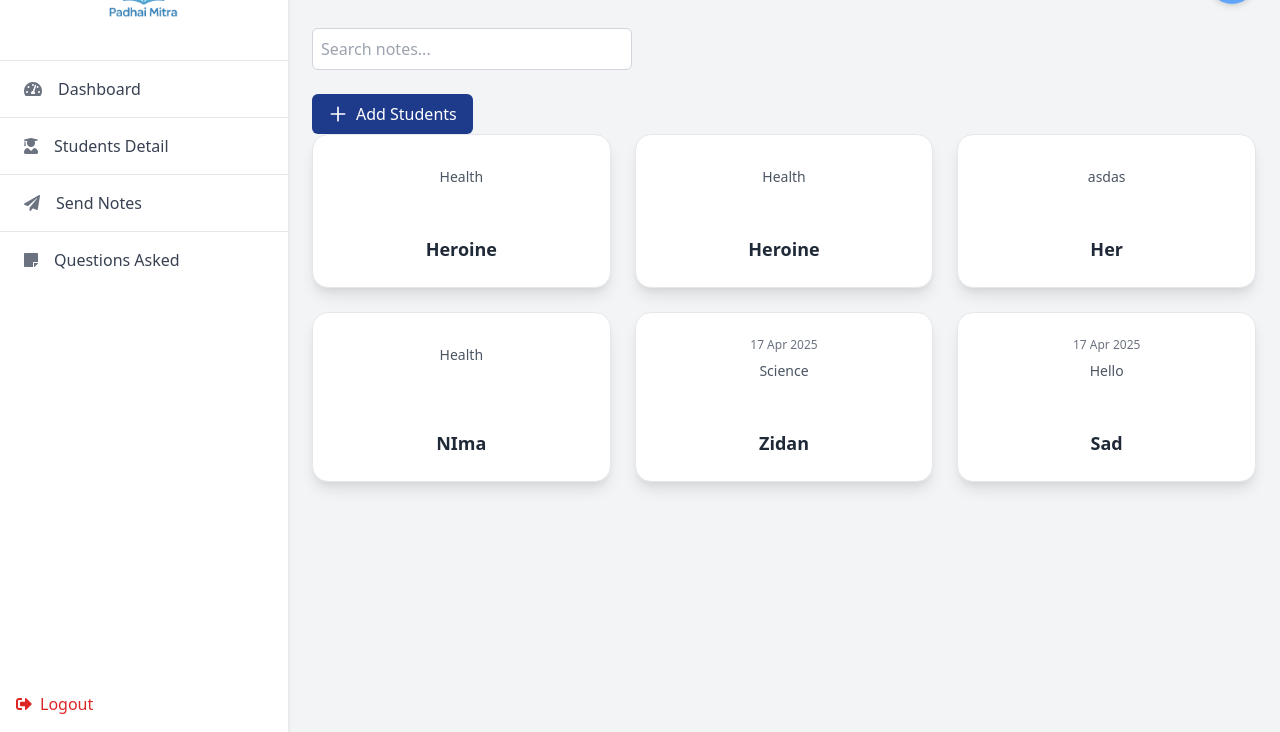
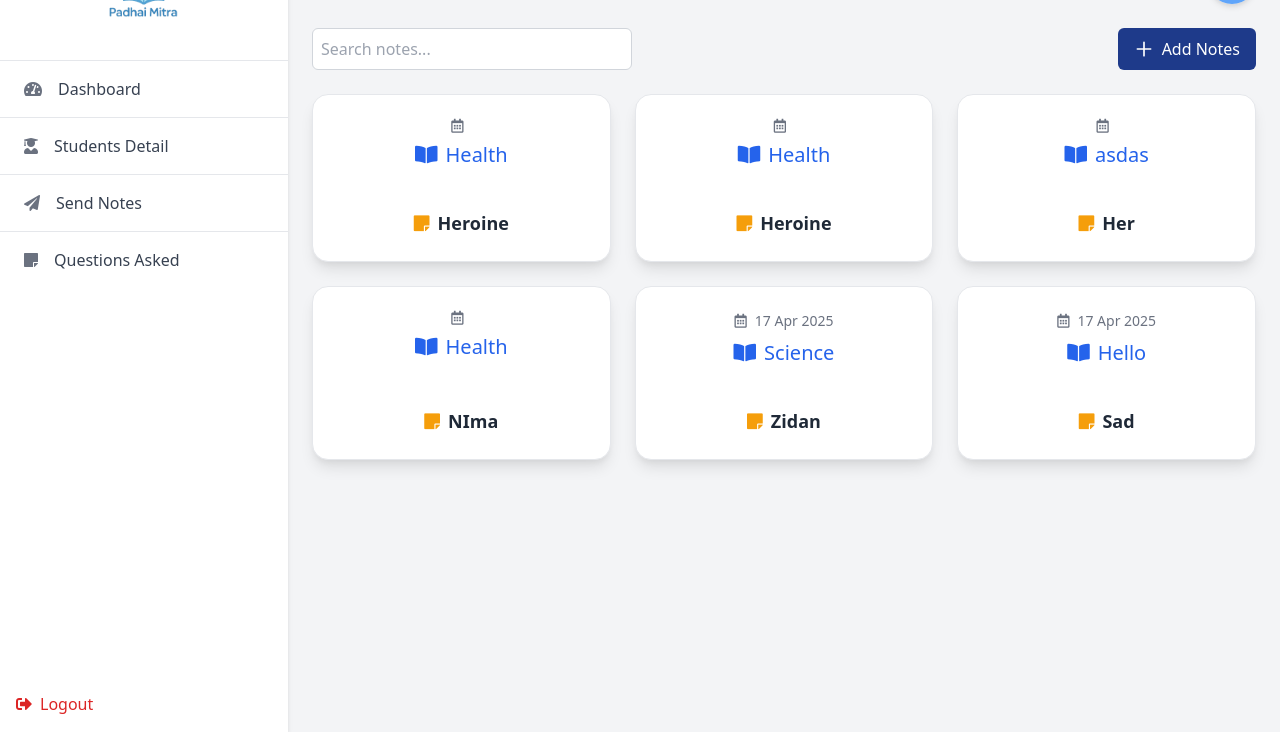
Before and after one commit to KilluaZ01/Padhai-mitra, a Django app: page /teacher_notes/ in a window 1280 px wide. Shown: the part 68-800 px from the top of the page. Run offline with Django 5.2, Linux system fonts and the light colour scheme; a user stored in the database is signed in; data comes from the database, SQL or seed files in the repository; both versions use the stored data as it was after the commit; some libraries are stand-ins or nearby versions.

Commit message:
Starting Commit

```diff
--- a/sathi/templates/teacher_notes.html
+++ b/sathi/templates/teacher_notes.html
@@ -110,11 +110,12 @@
         </div>
 
         <!-- Search bar -->
+        <div class="flex justify-between mb-6">
           <input
             id="searchInput"
             type="text"
             placeholder="Search notes..."
-          class="w-full md:w-80 p-2 border border-gray-300 rounded-md focus:outline-none focus:ring-2 focus:ring-blue-500 mb-6"
+            class="w-full md:w-80 p-2 border border-gray-300 rounded-md focus:outline-none focus:ring-2 focus:ring-blue-500"
           />
           <button
             onclick="openModal()"
@@ -134,8 +135,9 @@
                 d="M12 4v16m8-8H4"
               />
             </svg>
-          Add Students
+            Add Notes
           </button>
+        </div>
 
         <!-- Notes Grid -->
         <div class="grid grid-cols-1 md:grid-cols-2 lg:grid-cols-3 gap-6 mb-6">
@@ -144,19 +146,31 @@
             class="note-item bg-white p-6 rounded-2xl shadow-lg border border-gray-200 hover:shadow-xl transition duration-300"
           >
             <div class="flex flex-col h-full justify-between">
-              <div class="mb-4 text-center">
-                <p class="text-xs text-gray-500">
-                  {{ note.date|date:"d M Y" }}
-                </p>
-                <p class="text-sm text-gray-600 py-2 font-medium">
-                  {{ note.subject }}
-                </p>
+              <!-- Header with Date and Subject -->
+              <div class="mb-4 text-center space-y-2">
+                <div
+                  class="flex items-center justify-center text-gray-500 text-sm"
+                >
+                  <i class="far fa-calendar-alt mr-2"></i>
+                  <span>{{ note.date|date:"d M Y" }}</span>
                 </div>
+                <div
+                  class="flex items-center justify-center text-blue-600 text-xl font-medium"
+                >
+                  <i class="fas fa-book-open mr-2"></i>
+                  <span>{{ note.subject }}</span>
+                </div>
+              </div>
+
+              <!-- Title with Icon -->
+              <div class="text-center mt-6">
                 <h3
-                class="note-title text-lg font-semibold text-gray-800 text-center mt-6"
+                  class="note-title text-lg font-semibold text-gray-800 flex items-center justify-center gap-2"
                 >
+                  <i class="fas fa-sticky-note text-yellow-500"></i>
                   {{ note.title }}
                 </h3>
+              </div>
             </div>
           </div>
           {% empty %}
```
Also changed, not shown: db.sqlite3. Lines whose indentation alone changed are shown as unchanged.
